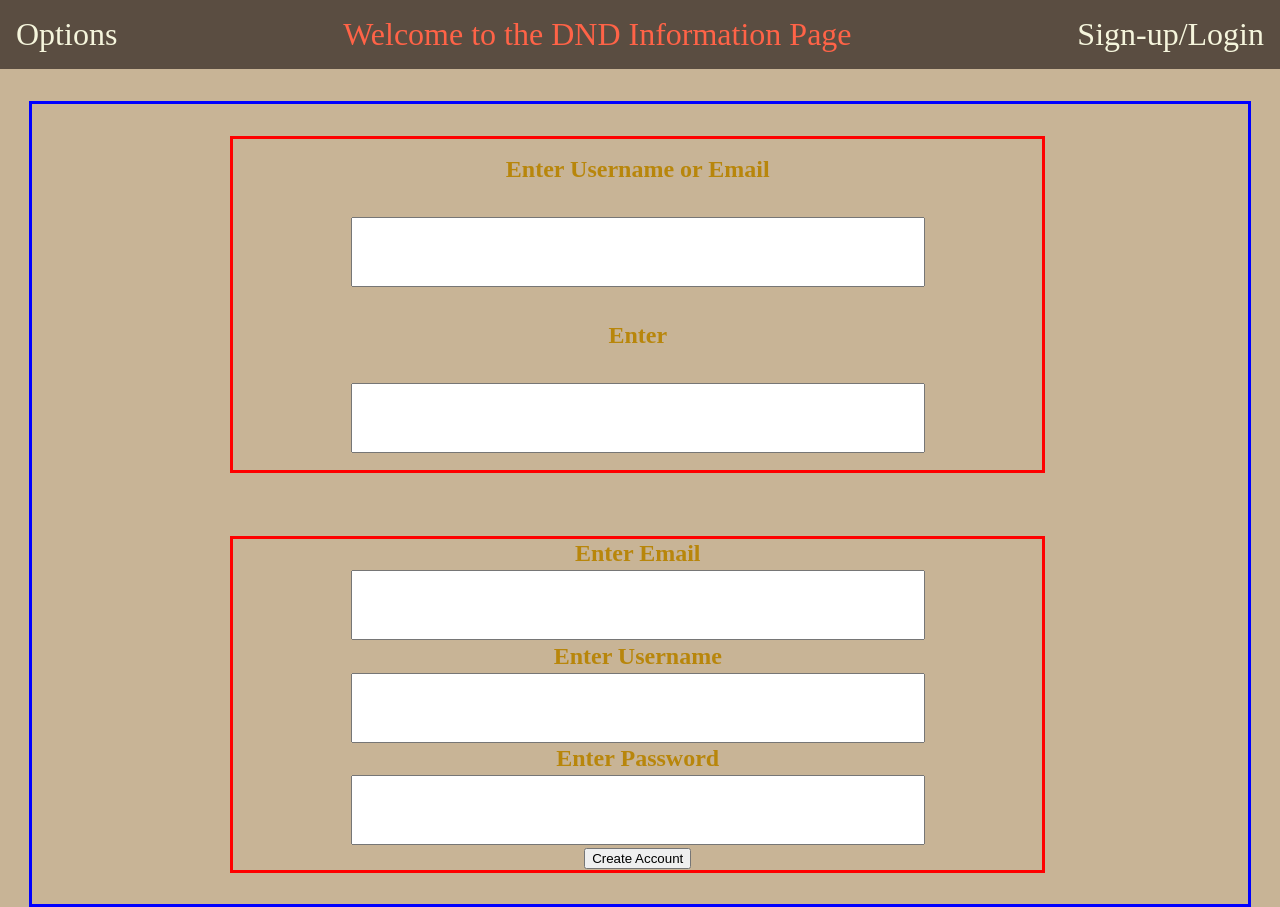
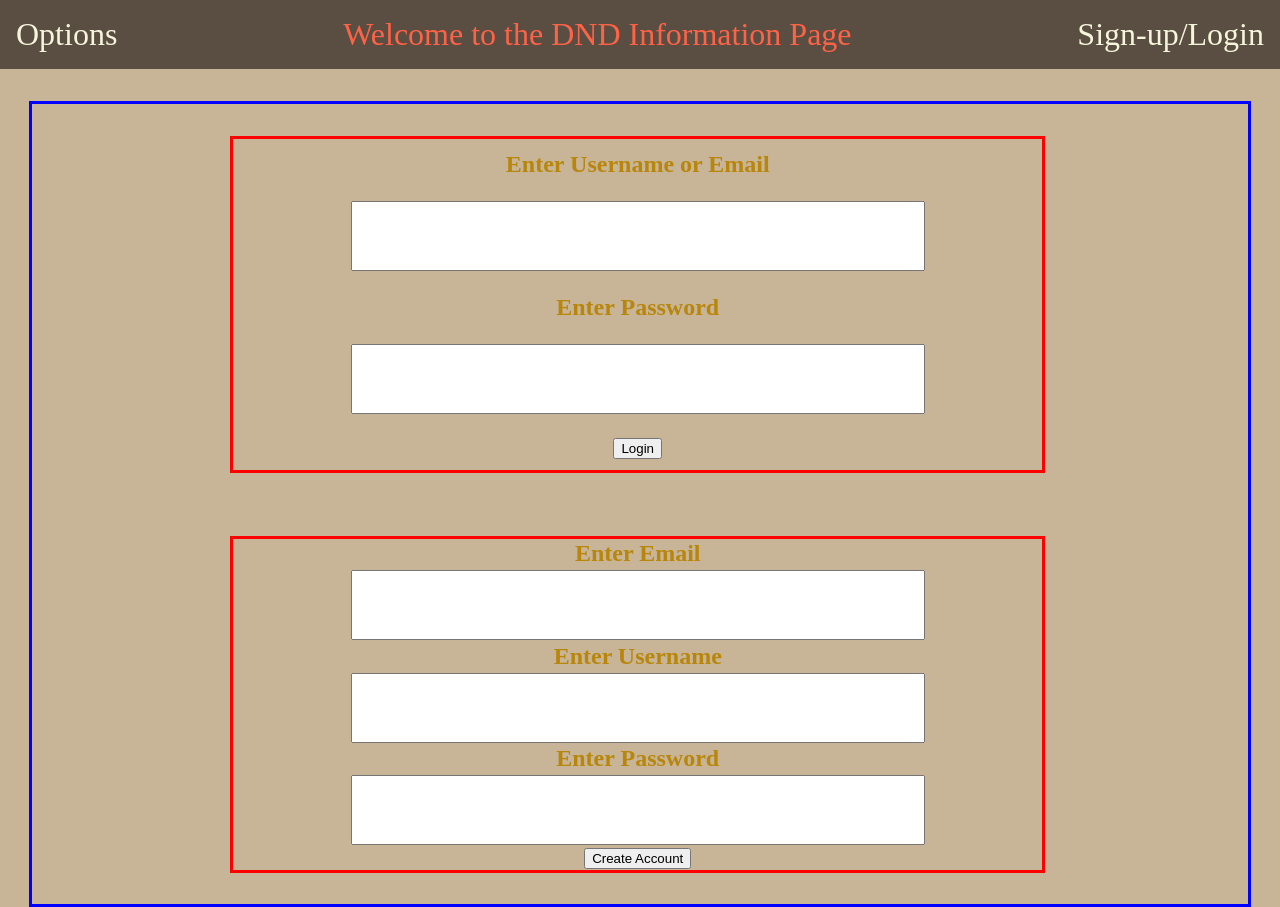
Before and after one commit to JcTheSavoir/srd-5e-website, a React (Vite) app in the folder frontend/: page /login in a window 1280 px wide. Built offline with nearby package versions, Linux system fonts and the light colour scheme.

Commit message:
Add; Login functionality for existing users
updated the signup function in the backend as well.  This was needed as
allowing the user to login with either username or email broke the
auto sign in after a new user is created.

```diff
--- a/frontend/src/App.jsx
+++ b/frontend/src/App.jsx
@@ -13,9 +13,15 @@ function App() {
     username: "",
     password: "",
   });
+  // -----------------------------state for logging in current user
+  const [currentUser, setCurrentUser] = useState ({
+    emailOrUsername: '',
+    password: '',
+  });
   // -----------------------------state for handling Error creating User
   const [errorNewUser, setErrorNewUser] = useState("");
-
+  // -----------------------------state for handling Errors logging in User
+  const [errorCurrentUser, setErrorCurrentUser] = useState('');
 
   //------------------------ Function to create new user
   const createUser = async (e) => {
@@ -31,7 +37,8 @@ function App() {
         body: JSON.stringify(newUser),
       });
 
-      // if res.ok is falsy, then this will catch the error sent from the usercontroller in the backend and pass it
+      // if res.ok is falsy, then this will catch the error sent
+      // from the usercontroller in the backend and pass it to the frontend
       if(!res.ok) {
         const errorCaught = await res.json();
         console.log("Error caught:", errorCaught);
@@ -49,6 +56,39 @@ function App() {
       setErrorNewUser(error.message)
     }
   };
+  //--------------------------Function to handle login form being submitted
+  const loginUser = async (e) => {
+    e.preventDefault();
+    //set errorCurrentUser to remove previous errors if they exist
+    setErrorCurrentUser("");
+    try {
+      const res = await fetch('/backend/login', {
+        method: "POST",
+        headers: {
+          'Content-Type': 'application/json',
+        },
+        body: JSON.stringify(currentUser),
+      });
+
+      // if res.ok is falsy, then this will catch the error sent
+      // from the usercontroller in the backend and pass it to the frontend
+      if(!res.ok) {
+        const errorCaught = await res.json();
+        console.log("Error caught:", errorCaught);
+        throw new Error(errorCaught.message || "unknown error");
+      //Otherwise, it will go as normal
+      } else {
+        const data = await res.json();
+        // console.log(data);
+        console.log(data.user);
+        setLogin(data.user);
+      }
+
+    } catch (error) {
+      console.error('Issue logging in User', error)
+      setErrorCurrentUser(error.message)
+    }
+  }
 
   //-------------------------- Function to handle inputs for creating user
   const updateNewUserField = (e) => {
@@ -62,6 +102,17 @@ function App() {
     console.log('Form Cleared')
   };
 
+  // -------------------------Function to handle inputs for logging in current user
+  const updateCurrentUserField = (e) => {
+    const {value, name } = e.target;
+
+    setCurrentUser(() => ({
+      ...currentUser,
+      [name]: value,
+    }));
+  };
+
+
   // -------------------------Function to handle logout to clear the "login" state
   const logout = () => {
     setLogin(null);
@@ -70,7 +121,7 @@ function App() {
   return (
     <div className="App">
       <NavBar/>
-      <Outlet context={{ updateNewUserField, newUser, createUser, errorNewUser, login, logout}} />
+      <Outlet context={{ updateNewUserField, updateCurrentUserField, newUser, currentUser, loginUser, createUser, errorNewUser, errorCurrentUser, login, logout}} />
 
     </div>
   )
--- a/frontend/src/pages/Login.jsx
+++ b/frontend/src/pages/Login.jsx
@@ -7,7 +7,7 @@ import { Link } from 'react-router-dom'
 const Login = () => {
 
   //setting the variables passed to Outlet
-  const {updateNewUserField, newUser, createUser, errorNewUser, login, logout} = useOutletContext();
+  const {updateNewUserField, updateCurrentUserField, loginUser, newUser, currentUser, createUser, errorNewUser, errorCurrentUser, login, logout} = useOutletContext();
 
   return (
 
@@ -29,14 +29,17 @@ const Login = () => {
           {/* ------------------------------Parent container for login Form */}
           <div className="loginContainer">
 
-            <form className="loginForm" action="">
+            <form className="loginForm" onSubmit={loginUser}>
               <label htmlFor="" className="labelNameEmailLogin">Enter Username or Email</label>
-              <input maxLength='35' type="text" className="inputNameEmailLogin" />
-              <label htmlFor="" className="labelPasswordLogin">Enter</label>
-              <input maxLength='20' type="text" className="inputPasswordLogin" />
+              <input maxLength='35' onChange={updateCurrentUserField} name='emailOrUsername' value={currentUser.emailOrUsername} type="text" className="inputNameEmailLogin" />
+              <label htmlFor="" className="labelPasswordLogin">Enter Password</label>
+              <input maxLength='20' onChange={updateCurrentUserField} name='password' value={currentUser.password} type="password" className="inputPasswordLogin" />
+              <button type="submit">Login</button>
             </form>
 
           </div>
+          {/* ------------------------------------If there is an error logging in existing user */}
+          {errorCurrentUser && <div className="errorLogin">{errorCurrentUser}</div>}
           {/* ------------------------------------If there is an error creating the new user */}
           {errorNewUser && <div className="errorSignup">{errorNewUser}</div>}
 
```
Also changed, not shown: 1 other file (tests, documents, lock files or other folders).
